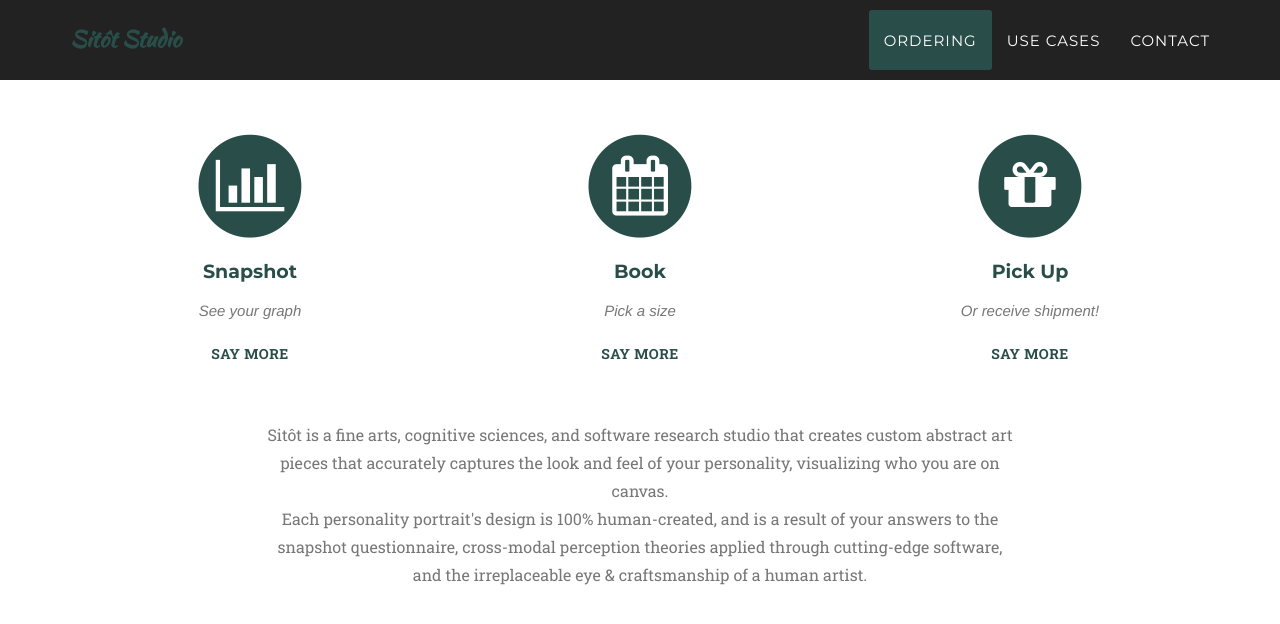
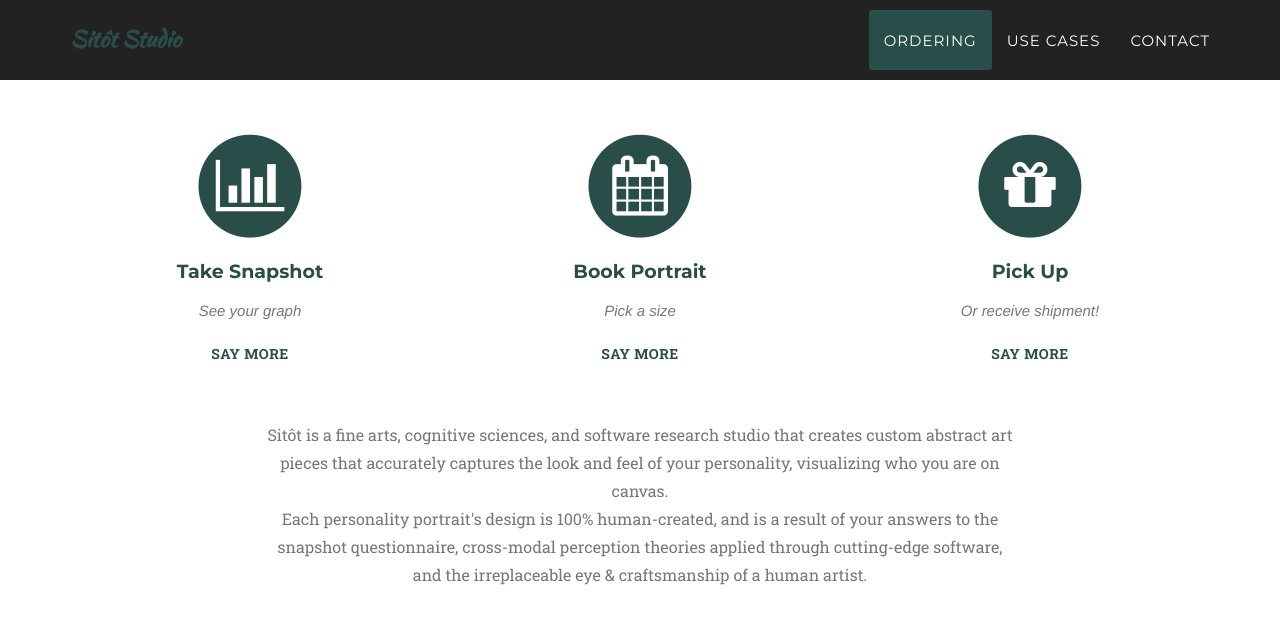
Before and after one commit to sitotstudio/sitotstudio.github.io, a Jekyll site: the page built from index.html, in a window 1280 px wide and 900 px high, scrolled down 938 px. Shown: the top 624 px of the window. Built offline with Jekyll 4.4.1, drawn with Linux system fonts in a browser that asks for light colours; some web fonts are replaced.

Commit message:
Update calls to action words in services section

```diff
--- a/_includes/services.html
+++ b/_includes/services.html
@@ -14,7 +14,7 @@
                         <a href="https://sitot.ca/snapshot"><i class="fa fa-circle fa-stack-2x text-primary"></i>
                         <i class="fa fa-bar-chart fa-stack-1x fa-inverse"></i></a>
                     </span>
-                    <a href="https://sitot.ca/snapshot"><h4 class="service-heading">Snapshot</h4></a>
+                    <a href="https://sitot.ca/snapshot"><h4 class="service-heading">Take Snapshot</h4></a>
                     <p class="service-subtitle text-muted">See your graph</p>
                     <p class="service-description text-muted">
                         We manually write a short description of each result email we send, so please allow 24 hours to receive yours!<br>
@@ -28,7 +28,7 @@
                         <a href="https://book.stripe.com/dRm7sK7Zb0R4979esugA801"><i class="fa fa-circle fa-stack-2x text-primary"></i>
                         <i class="fa fa-calendar fa-stack-1x fa-inverse"></i></a>
                     </span>
-                    <a href="https://book.stripe.com/dRm7sK7Zb0R4979esugA801"><h4 class="service-heading">Book</h4></a>
+                    <a href="https://book.stripe.com/dRm7sK7Zb0R4979esugA801"><h4 class="service-heading">Book Portrait</h4></a>
                     <p class="service-subtitle text-muted">Pick a size</p>
                     <p class="service-description text-muted">
                         The artworks produced at Sitôt are all individually hand-painted using professional gallery-grade archival acrylics, on 100% cotton canvases, hand-stretched over frames made of locally-sourced wood from the pacific northwest.<br><br>
```
